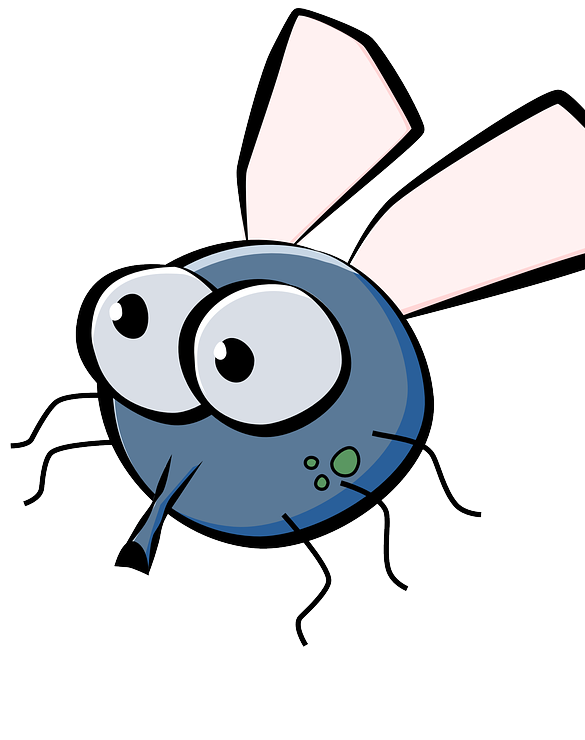
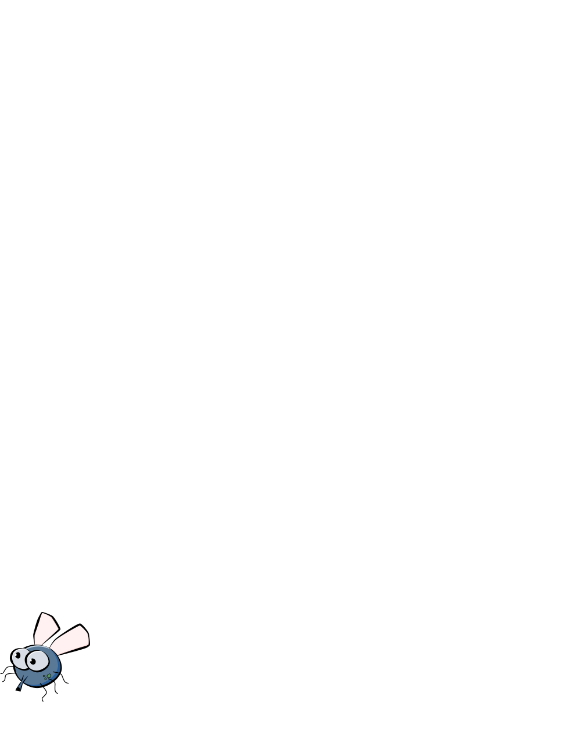
Before and after one commit to davidmello04/mosquito-kill-game, a plain HTML site: page app.html in a window 390 px wide. Shown: the top 740 px of the page, 585 px wide, since content can reach past the window. Drawn offline with Linux system fonts and the light colour scheme.

Commit message:
Adicionei a criação do elemento mosquito e a funcionalidade móvel do mosquito
Adicionei a criação do elemento mosquito e funções randômicas para a mobilidade do mosquito.

```diff
--- a/app.html
+++ b/app.html
@@ -5,11 +5,15 @@
         <meta http-equiv="X-UA-Compatible" content="IE=edge" />
         <meta name="viewport" content="width=device-width, initial-scale=1.0" />
         <title>Game Mata Mosquito</title>
+
+        <link rel="stylesheet" href="estilo.css">
         <script src="jogo.js"></script>
     </head>
     <body onresize="ajustaTamanhoPalcoJogo()">
 
-        <img src="imagens/mosquito.png" class="mosquito1" alt="">
+        <script>
+            posicaoRandomica()
+        </script>
 
     </body>
 </html>
--- a/estilo.css
+++ b/estilo.css
@@ -0,0 +1,14 @@
+.mosquito1 {
+    width: 50px;
+    height: 50px;
+}
+
+.mosquito2 {
+    width: 70px;
+    height: 70px;
+
+}
+.mosquito3 {
+    width: 90px;
+    height: 90px;
+}
--- a/jogo.js
+++ b/jogo.js
@@ -8,4 +8,38 @@ function ajustaTamanhoPalcoJogo() {
     console.log(altura, largura);
 }
 
-ajustaTamanhoPalcoJogo()
+ajustaTamanhoPalcoJogo();
+
+function posicaoRandomica() {
+
+    var posicaoX = Math.floor(Math.random() * largura) - 90;
+    var posicaoY = Math.floor(Math.random() * altura) - 90;
+
+    posicaoX = posicaoX < 0 ? 0 : posicaoX
+    posicaoY = posicaoY < 0 ? 0 : posicaoY
+
+    console.log(posicaoX, posicaoY);
+
+    //criação do elemento html
+    var mosquito = document.createElement('img');
+    mosquito.src = "imagens/mosquito.png";
+    mosquito.className = tamanhoAleatorio();
+    mosquito.style.left = posicaoX + 'px'
+    mosquito.style.top = posicaoY + 'px'
+    mosquito.style.position = 'absolute'
+
+    document.body.appendChild(mosquito);
+}
+
+function tamanhoAleatorio() {
+    var classe = Math.floor(Math.random() * 3)
+
+    switch (classe) {
+        case 0:
+            return 'mosquito1'
+        case 1:
+            return 'mosquito2'
+        case 2:
+            return 'mosquito3'
+    }
+}
```
